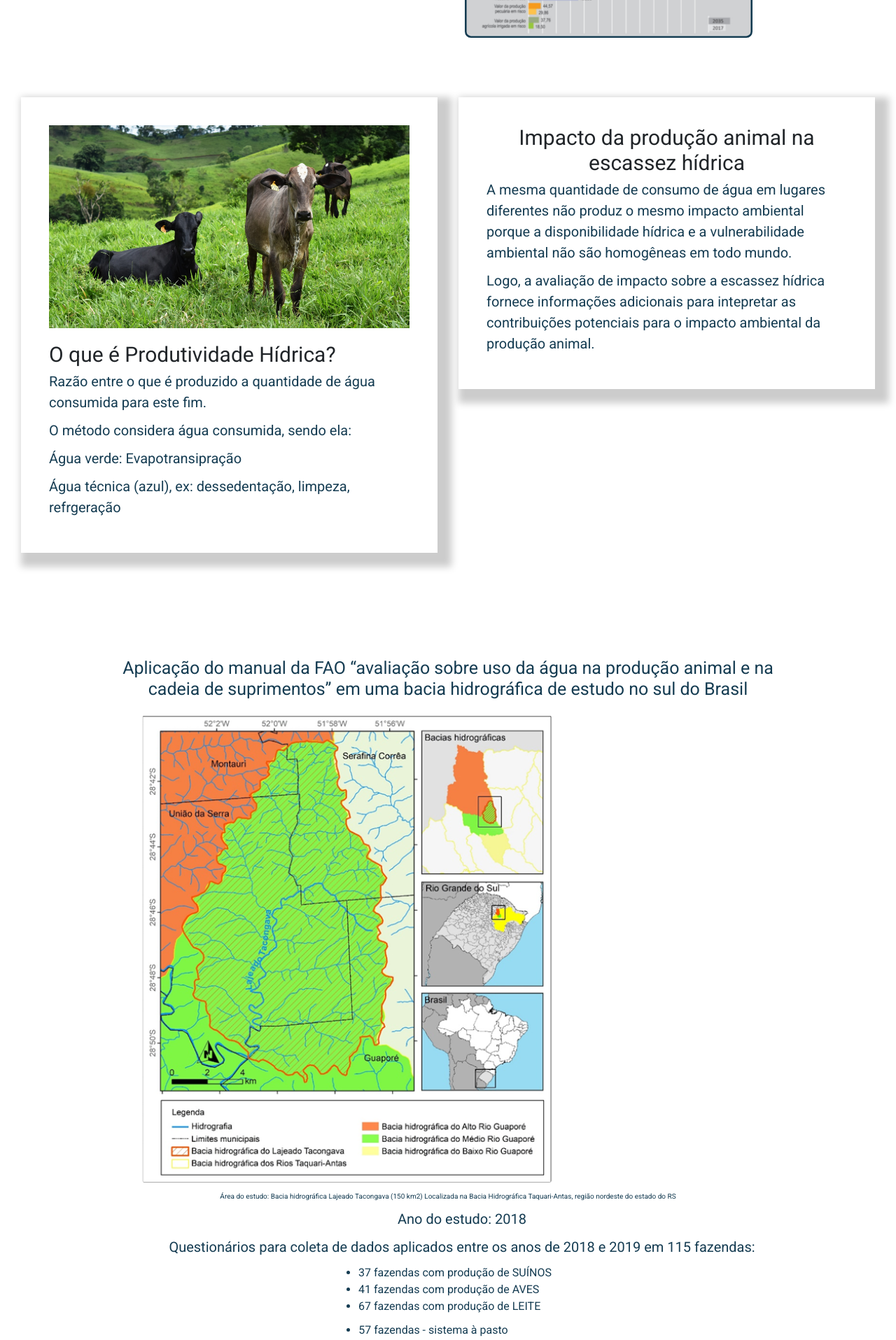
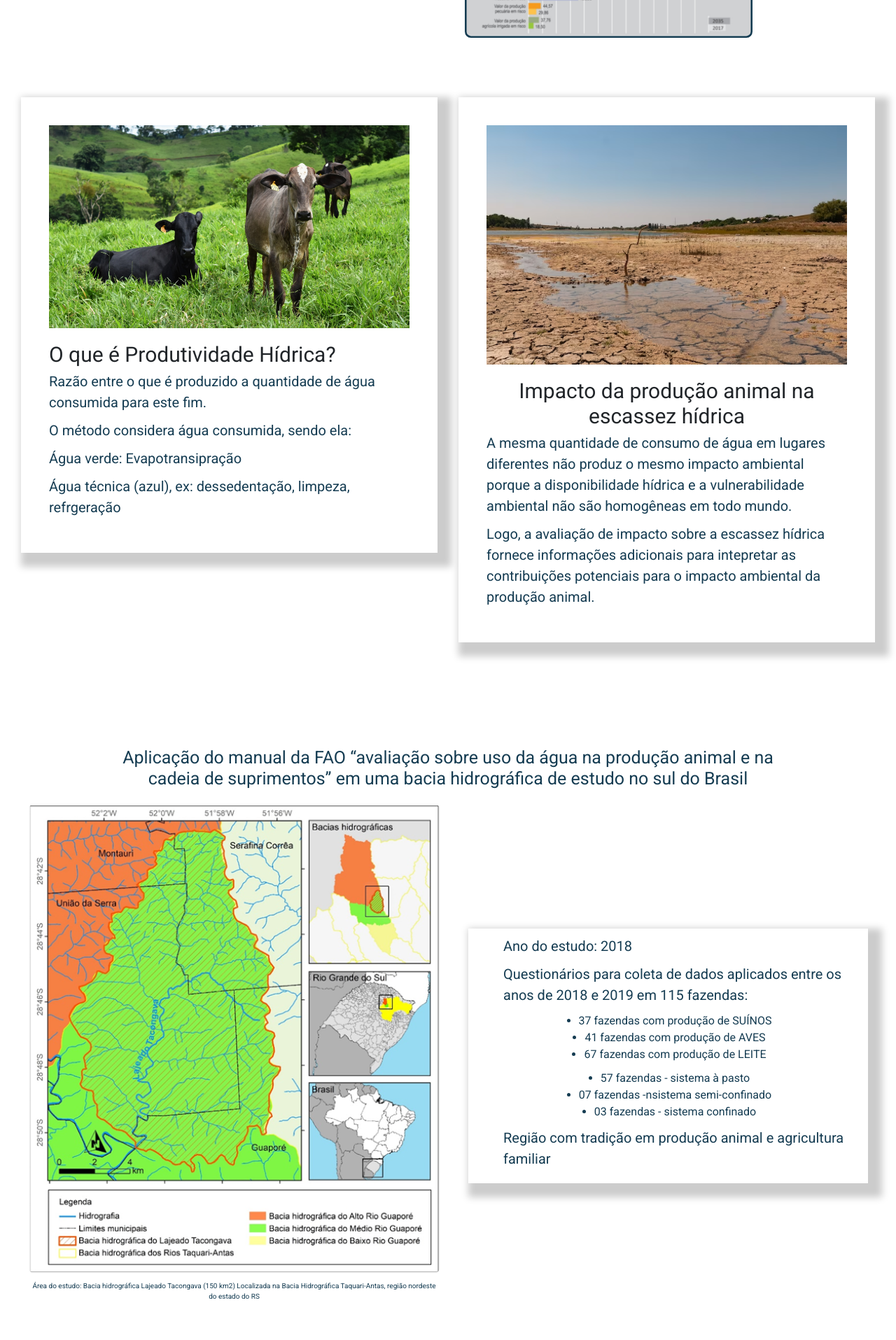
Before and after one commit to henrique1232H/FoodAndAgricultureOrganization, a React (Vite) app: page / in a window 1280 px wide. Shown: the part 6020-7935 px from the top of the page at 70% size. Built offline with nearby package versions, Linux system fonts and the light colour scheme.

Commit message:
new file:   src/assets/img/noWater.avif 	deleted:    src/assets/svg/product/noWater.svg 	modified:   src/components/OqueProdutividade/index.jsx 	modified:   src/components/section4/index.jsx 	modified:   src/components/section4/style.css

```diff
--- a/src/components/OqueProdutividade/index.jsx
+++ b/src/components/OqueProdutividade/index.jsx
@@ -1,6 +1,7 @@
 import styled from "styled-components";
 
 import cowABC from "../../assets/img/cowABC.jpg"
+import noWater from "../../assets/img/noWater.avif"
 
 const Section = styled.div`
     height: auto;
@@ -13,7 +14,7 @@ const Section = styled.div`
 const Card = styled.div`
     height: 100%;
     min-height: 10vh;
-    max-height: 100vh;
+    max-height: 120vh;
     width: 60%;
     padding: 4rem;
     box-shadow: 10px 10px 10px 10px #ccc;
@@ -24,7 +25,7 @@ const Card = styled.div`
 const Img = styled.img`
     height: 100%;
     min-height: 10vh;
-    max-height: 90vh;
+    max-height: auto;
     width: 100%;
     min-width: 10%;
     max-width: 100%;
@@ -69,6 +70,9 @@ export default function ProdutividadeHidrica() {
 
 
                 <BlockText>
+
+                    <Img src={noWater} />
+
                     <H3>Impacto da produção animal na escassez hídrica</H3>
 
                     <P>A mesma quantidade de consumo de água em lugares diferentes não produz o mesmo impacto ambiental porque a disponibilidade hídrica e a vulnerabilidade ambiental não são homogêneas em todo mundo.</P>
--- a/src/components/section4/index.jsx
+++ b/src/components/section4/index.jsx
@@ -8,7 +8,7 @@ export function SectionFour() {
         <div className="containerFour">
             <h2>Aplicação do manual da FAO “avaliação sobre uso da água na produção animal e na cadeia de suprimentos” em uma bacia hidrográfica de estudo no sul do Brasil</h2>
 
-            <div className="flexGraphics ">
+            <div className="flexGraphic ">
 
                     <div>
 
@@ -23,6 +23,8 @@ export function SectionFour() {
                     </div>
 
                     <div className="flexText2">
+
+                        <div className="block">
                         <p>Ano do estudo: 2018</p>
 
                         <p>Questionários para coleta de dados aplicados entre os anos de 2018 e 2019 em 115 fazendas:</p>
@@ -42,6 +44,8 @@ export function SectionFour() {
 
                         <p>Região com tradição em produção animal e agricultura familiar</p>
 
+                        </div>
+
                     </div>
             </div>
         </div>
--- a/src/components/section4/style.css
+++ b/src/components/section4/style.css
@@ -2,13 +2,18 @@
     padding: 15rem 4rem;
     display: flex;
     flex-direction: column;
-    justify-content: center;
+    justify-content: space-around;
     align-items: center;
 }
 
 .containerFour h2 {
     text-align: center;
     width: 80%;
+}
+
+.flexGraphic {
+    display: flex;
+    gap: 4rem;
 }
 
 
@@ -19,11 +24,22 @@
     align-items: center;
 }
 
+.block {
+    padding: 1rem;
+    box-shadow: 10px 10px 10px 10px #ccc;
+}
+
 .flexText2 p {
     font-size: 20px;
     padding-left: 4rem;
 }
 
+ul {
+    display: flex;
+    flex-direction: column;
+    justify-content: center;
+    align-items: center;
+}
 
 ul li {
     font-size: 1.6rem;
```
Also changed, not shown: src/assets/img/noWater.avif (added), src/assets/svg/product/noWater.svg (deleted).
